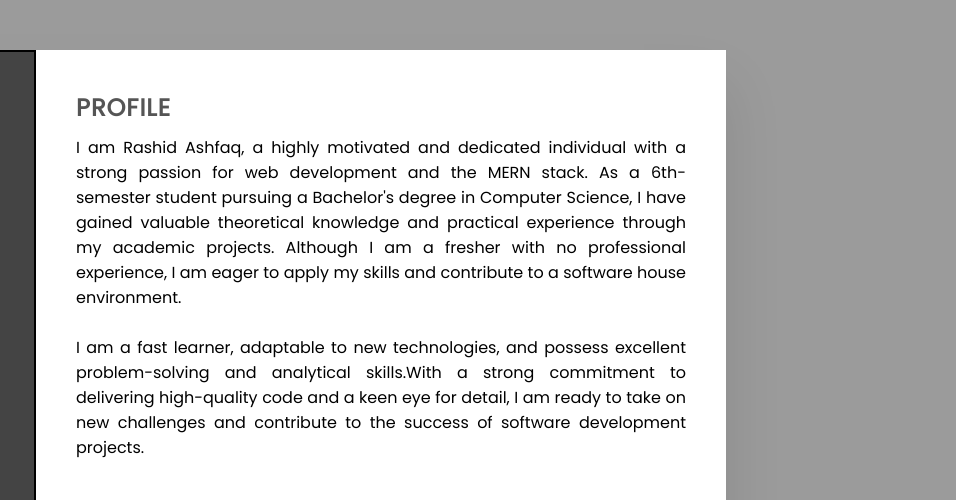
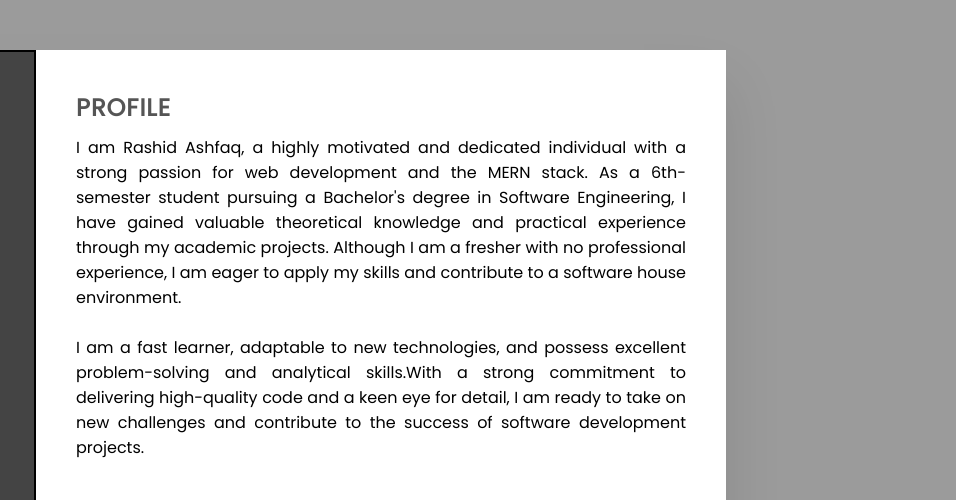
Before and after one commit to RashidAshfaq/Personal_CV, a plain HTML site: page index.html in a window 1280 px wide. Shown: the top 500 px of the page, 324-1280 px from the left. Drawn offline with nearby package versions, Linux system fonts and the light colour scheme.

Commit message:
Update index.html

```diff
--- a/index.html
+++ b/index.html
@@ -102,7 +102,7 @@
         <div class="right_side">
             <div class="about">
                 <h2 class="title2">Profile</h2>
-                <p>I am Rashid Ashfaq, a highly motivated and dedicated individual with a strong passion for web development and the MERN stack. As a 6th-semester student pursuing a Bachelor's degree in Computer Science, I have gained valuable theoretical knowledge and practical experience through my academic projects. Although I am a fresher with no professional experience, I am eager to apply my skills and contribute to a software house environment.<br><br>  I am a fast learner, adaptable to new technologies, and possess excellent problem-solving and analytical skills.With a strong commitment to delivering high-quality code and a keen eye for detail, I am ready to take on new challenges and contribute to the success of software development projects.</p>
+                <p>I am Rashid Ashfaq, a highly motivated and dedicated individual with a strong passion for web development and the MERN stack. As a 6th-semester student pursuing a Bachelor's degree in Software Engineering, I have gained valuable theoretical knowledge and practical experience through my academic projects. Although I am a fresher with no professional experience, I am eager to apply my skills and contribute to a software house environment.<br><br>  I am a fast learner, adaptable to new technologies, and possess excellent problem-solving and analytical skills.With a strong commitment to delivering high-quality code and a keen eye for detail, I am ready to take on new challenges and contribute to the success of software development projects.</p>
             </div>
             <div class="about_experience">
                 <h2 class="title2">Work Experience</h2>
```
